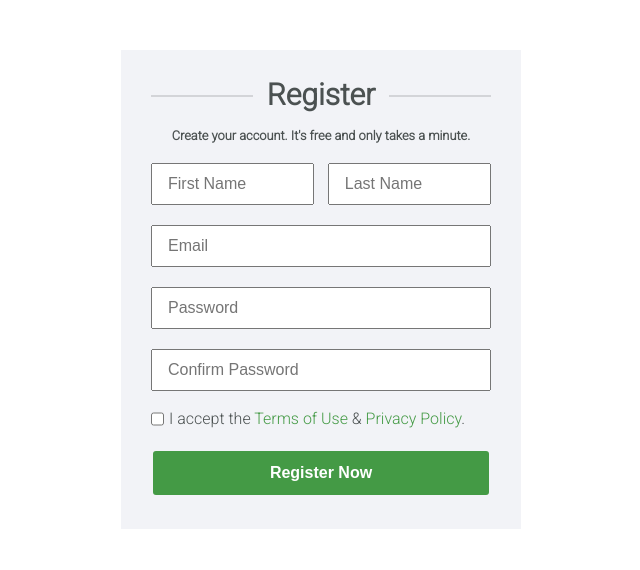
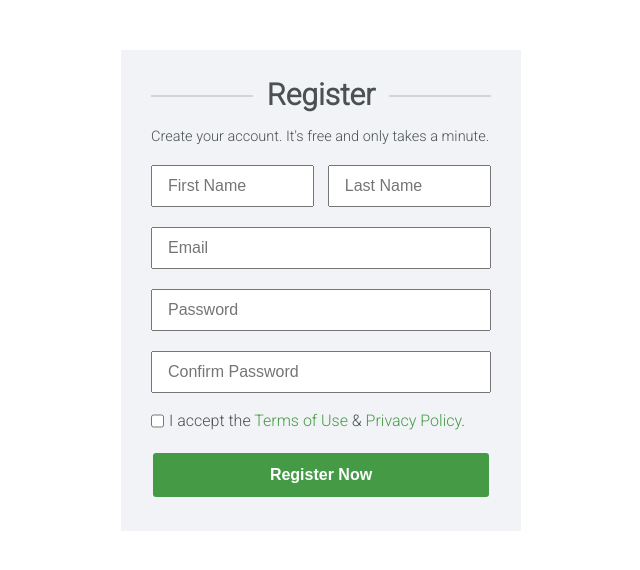
Before and after one commit to Inlvert/Homework, a plain HTML site: page form/index.html in a window 1280 px wide. Shown: the whole page, without its empty margins (319-959 px from the left). Drawn offline with Linux system fonts and the light colour scheme.

Commit message:
add change

```diff
--- a/form/css/style.css
+++ b/form/css/style.css
@@ -21,10 +21,30 @@ body {
 }
 
 .heading-2 {
-  text-align: center;
-  font-size: 12.8px;
-  font-weight: 700;
-  margin: 20px;
+  text-align: justify;
+  font-size: 14.5px;
+  /* font-weight: 500; */
+  margin: 20px 0px 20px;
+}
+
+.heading::before,
+.heading::after {
+  content: "";
+  position: absolute;
+  width: 30%;
+  height: 2px;
+  background: #D3D4D8;
+}
+
+.heading::before {
+  top: 15px;
+  left: 0px;
+}
+
+.heading::after {
+  top: 15px;
+  right: 0px;
+
 }
 
 .between {
@@ -40,6 +60,7 @@ body {
   margin-right: auto;
 
 }
+
 .register-form {
   background-color: #F2F3F7;
   max-width: 400px;
@@ -47,6 +68,7 @@ body {
   padding: 30px;
   margin: auto;
 }
+
 .text-input {
   display: flex;
   justify-content: center;
@@ -84,23 +106,3 @@ body {
   margin: 4px 2px;
   cursor: pointer;
 }
-
-.heading::before,
-.heading::after {
-  content: "";
-  position: absolute;
-  width: 30%;
-  height: 2px;
-  background: #D3D4D8;
-}
-
-.heading::before {
-  top: 15px;
-  left: 0px;
-}
-
-.heading::after {
-  top: 15px;
-  right: 0px;
-
-}
--- a/form/index.html
+++ b/form/index.html
@@ -14,10 +14,8 @@
 <body>
   <div class="box-container">
     <article class="register-form">
-      <div class="box-heading">
-        <h1 class="heading">Register</h1>
-        <h2 class="heading-2">Create your account. It's free and only takes a   minute.</h2>
-      </div>
+      <h1 class="heading">Register</h1>
+      <h2 class="heading-2">Create your account. It's free and only takes a   minute.</h2>
       <form class="form">
         <div class="between">
           <input
```
